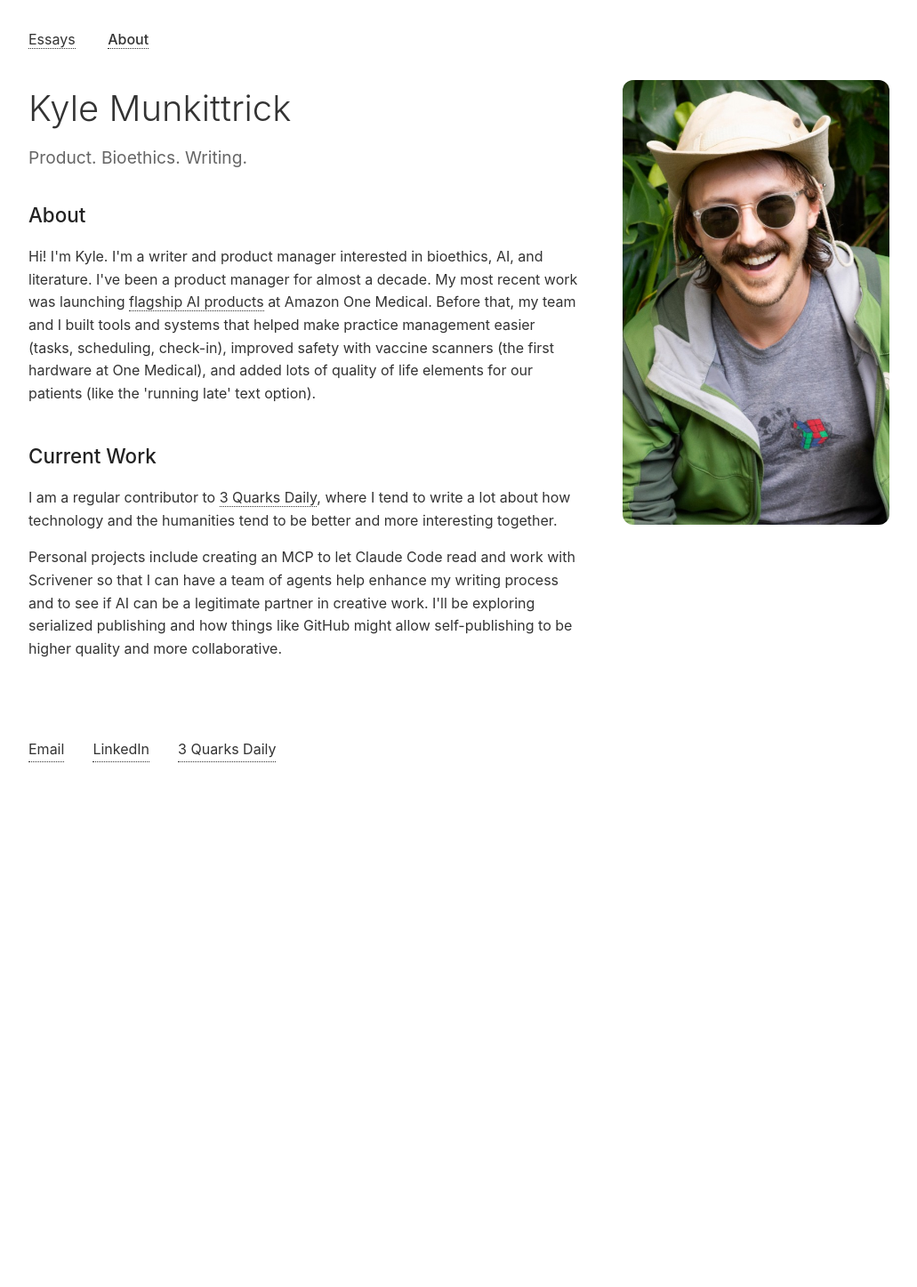
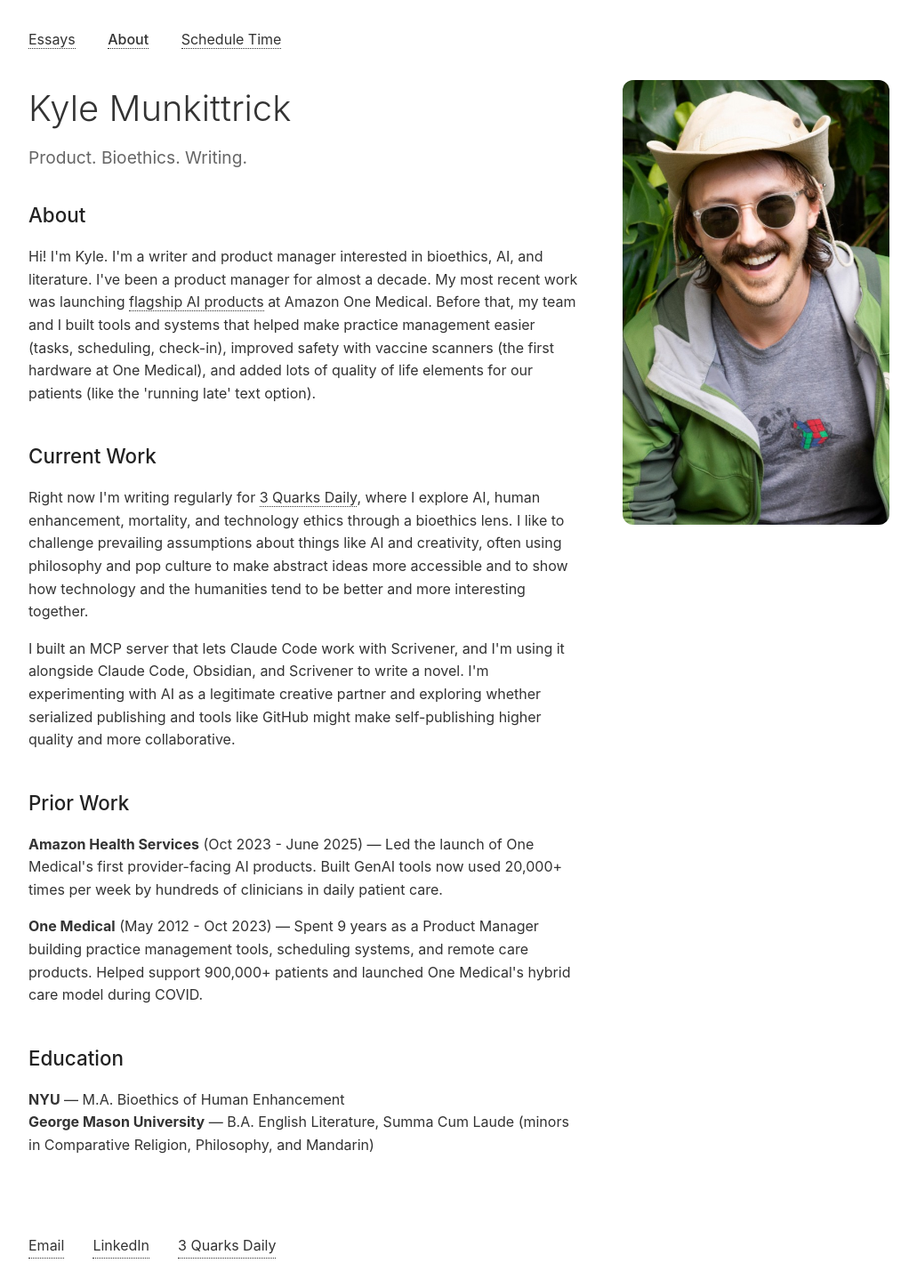
Before and after one commit to kmunki/kmunki.github.io, a Jekyll site: the page built from about.html, in a window 1280 px wide. Shown: the whole page at 89% size, without its empty margins (124-1155 px from the left). Built offline with Jekyll 4.4.1, drawn with Linux system fonts in a browser that asks for light colours; before the commit the page ends 900 px from its top, so only the background shows below that.

Commit message:
Update about page with CV info and improve SEO
Added CV details to about page with Current Work, Prior Work, and Education sections. Enhanced structured data (JSON-LD) for AI crawlers with comprehensive education and work history. Added Schedule Time link to navigation.

🤖 Generated with [Claude Code](https://claude.com/claude-code)

Co-Authored-By: Claude <noreply@anthropic.com>

```diff
--- a/_config.yml
+++ b/_config.yml
@@ -1,5 +1,5 @@
 title: Kyle Munkittrick
-description: Product manager, bioethicist, and technology writer
+description: Product manager, bioethicist, and technology writer. M.A. in Bioethics from NYU. Regular contributor to 3 Quarks Daily writing about AI, human enhancement, mortality, and technology ethics. Former PM at Amazon One Medical and One Medical.
 url: "https://kmunk.com"
 baseurl: ""
 
--- a/_layouts/default.html
+++ b/_layouts/default.html
@@ -217,23 +217,62 @@
         "name": "Kyle Munkittrick",
         "url": "{{ site.url }}",
         "image": "{{ site.url }}/kyle_munkittrick.jpg",
-        "jobTitle": "Lead Product Manager",
-        "worksFor": {
-            "@type": "Organization",
-            "name": "Amazon One Medical"
-        },
+        "jobTitle": "Product Manager & Technology Writer",
+        "hasOccupation": [
+            {
+                "@type": "Occupation",
+                "name": "Product Manager",
+                "occupationalCategory": "Software Product Management",
+                "skills": ["AI Product Development", "Healthcare Technology", "Product Strategy", "GenAI Applications"]
+            },
+            {
+                "@type": "Occupation",
+                "name": "Technology Writer",
+                "occupationalCategory": "Writing and Journalism",
+                "skills": ["Bioethics", "Technology Ethics", "AI and Creativity", "Philosophy"]
+            }
+        ],
         "alumniOf": [
             {
-                "@type": "Organization",
-                "name": "Apple Inc."
+                "@type": "EducationalOrganization",
+                "name": "New York University",
+                "sameAs": "https://www.nyu.edu/",
+                "degree": "Master of Arts in Bioethics of Human Enhancement",
+                "year": "2011"
+            },
+            {
+                "@type": "EducationalOrganization",
+                "name": "George Mason University",
+                "sameAs": "https://www.gmu.edu/",
+                "degree": "Bachelor of Arts in English Literature, Summa Cum Laude",
+                "year": "2007",
+                "description": "Minors in Comparative Religion, Philosophy, and Mandarin"
             },
             {
                 "@type": "Organization",
-                "name": "One Medical"
+                "name": "Amazon Health Services",
+                "sameAs": "https://www.amazon.com/health",
+                "startDate": "2023-10",
+                "endDate": "2025-06",
+                "jobTitle": "PMT III - AI & Provider Experience",
+                "description": "Led launch of provider-facing GenAI products used 20,000+ times per week by 650+ clinicians"
             },
             {
                 "@type": "Organization",
-                "name": "Amazon"
+                "name": "One Medical",
+                "sameAs": "https://www.onemedical.com/",
+                "startDate": "2012-05",
+                "endDate": "2023-10",
+                "jobTitle": "Group/Lead Product Manager",
+                "description": "9 years as Product Manager building practice management tools, scheduling systems, and remote care products for 900,000+ patients"
+            },
+            {
+                "@type": "Organization",
+                "name": "Apple Inc.",
+                "sameAs": "https://www.apple.com/",
+                "startDate": "2010-08",
+                "endDate": "2012-05",
+                "jobTitle": "Retail Specialist"
             }
         ],
         "knowsAbout": [
@@ -243,14 +282,20 @@
             "Technology Ethics",
             "Philosophy of Technology",
             "Artificial Intelligence",
-            "Healthcare Technology"
+            "Healthcare Technology",
+            "Human Enhancement",
+            "Mortality Studies",
+            "AI and Creativity",
+            "GenAI Product Development",
+            "Machine Learning in Healthcare"
         ],
+        "publishingPrinciples": "Writer focusing on AI, human enhancement, mortality, and technology ethics through a bioethics lens, challenging prevailing assumptions using philosophy and pop culture",
         "sameAs": [
             "https://linkedin.com/in/kylemunkittrick",
             "https://3quarksdaily.com/3quarksdaily/author/kmunkittrick"
         ],
         "email": "kmunkitt@gmail.com",
-        "description": "Product manager specializing in AI healthcare products, bioethics researcher, and technology writer at the intersection of ethics and emerging technologies."
+        "description": "Product manager and bioethics researcher writing about AI, human enhancement, and technology ethics. Regular contributor to 3 Quarks Daily. Former PM at Amazon One Medical and One Medical, where I launched AI healthcare products and practice management tools. M.A. in Bioethics from NYU, B.A. in English Literature from George Mason University."
     }
     </script>
 </head>
@@ -258,6 +303,7 @@
     <nav>
         <a href="/" {% if page.url == "/" %}class="active"{% elsif page.layout == "post" %}class="active"{% endif %}>Essays</a>
         <a href="/about/" {% if page.url == "/about/" %}class="active"{% endif %}>About</a>
+        <a href="https://calendar.app.google/XXuudRKmRJrDuzoAA" target="_blank">Schedule Time</a>
     </nav>
 
     <!-- Default header for all pages -->
--- a/about.html
+++ b/about.html
@@ -11,6 +11,23 @@ permalink: /about/
 
 <section>
     <h2>Current Work</h2>
-    <p>I am a regular contributor to <a href='https://3quarksdaily.com/3quarksdaily/author/kmunkittrick'>3 Quarks Daily</a>, where I tend to write a lot about how technology and the humanities tend to be better and more interesting together.</p>
-    <p>Personal projects include creating an MCP to let Claude Code read and work with Scrivener so that I can have a team of agents help enhance my writing process and to see if AI can be a legitimate partner in creative work. I'll be exploring serialized publishing and how things like GitHub might allow self-publishing to be higher quality and more collaborative.</p>
+
+    <p>Right now I'm writing regularly for <a href='https://3quarksdaily.com/3quarksdaily/author/kmunkittrick'>3 Quarks Daily</a>, where I explore AI, human enhancement, mortality, and technology ethics through a bioethics lens. I like to challenge prevailing assumptions about things like AI and creativity, often using philosophy and pop culture to make abstract ideas more accessible and to show how technology and the humanities tend to be better and more interesting together.</p>
+
+    <p>I built an MCP server that lets Claude Code work with Scrivener, and I'm using it alongside Claude Code, Obsidian, and Scrivener to write a novel. I'm experimenting with AI as a legitimate creative partner and exploring whether serialized publishing and tools like GitHub might make self-publishing higher quality and more collaborative.</p>
 </section>
+
+<section>
+    <h2>Prior Work</h2>
+
+    <p><strong>Amazon Health Services</strong> (Oct 2023 - June 2025) — Led the launch of One Medical's first provider-facing AI products. Built GenAI tools now used 20,000+ times per week by hundreds of clinicians in daily patient care.</p>
+
+    <p><strong>One Medical</strong> (May 2012 - Oct 2023) — Spent 9 years as a Product Manager building practice management tools, scheduling systems, and remote care products. Helped support 900,000+ patients and launched One Medical's hybrid care model during COVID.</p>
+</section>
+
+<section>
+    <h2>Education</h2>
+
+    <p><strong>NYU</strong> — M.A. Bioethics of Human Enhancement<br>
+    <strong>George Mason University</strong> — B.A. English Literature, Summa Cum Laude (minors in Comparative Religion, Philosophy, and Mandarin)</p>
+</section>
```
